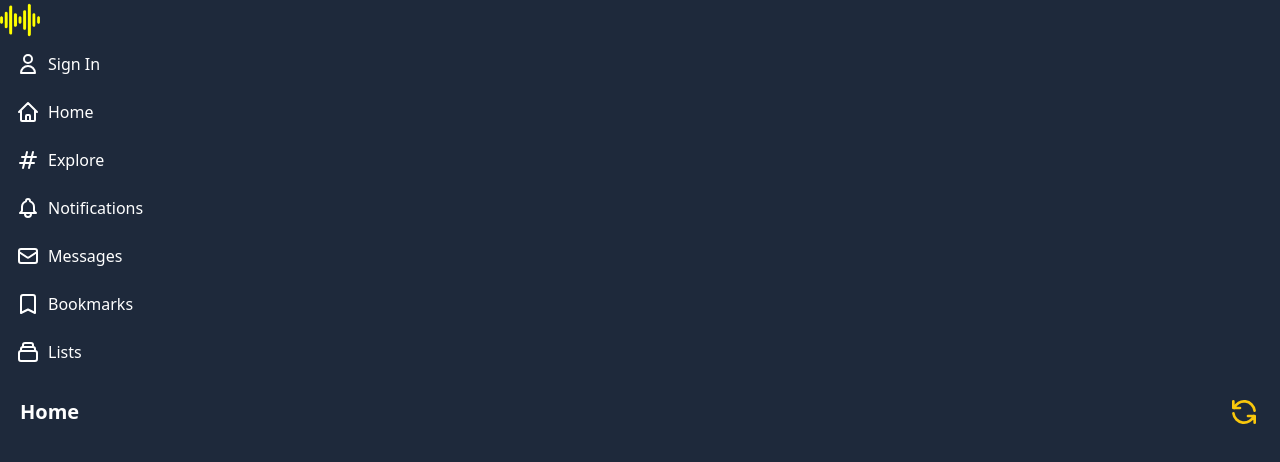
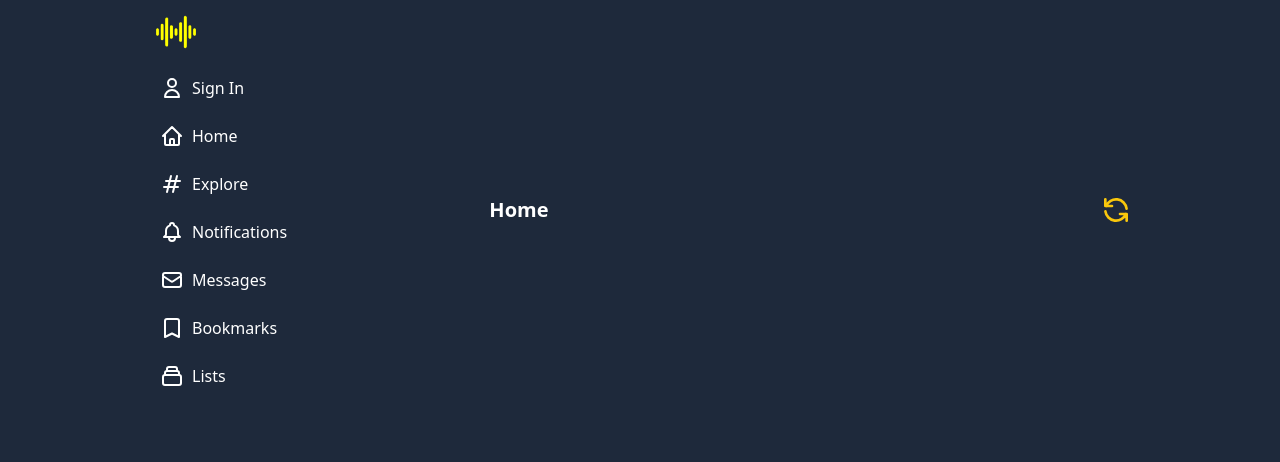
Before and after one commit to akshayg676/speakup, a Next.js app: page / in a window 1280 px wide. Shown: the top 462 px of the page. Built offline with nearby package versions, Linux system fonts and the light colour scheme.

Commit message:
skelton home page UI complete

```diff
--- a/components/Feed.tsx
+++ b/components/Feed.tsx
@@ -3,7 +3,7 @@ import React from "react";
 
 const Feed = () => {
   return (
-    <div className="flex items-center justify-between">
+    <div className="flex items-center justify-between col-span-6">
       <h1 className="p-5 pb-0 text-xl font-bold">Home</h1>
       <RefreshIcon className="h-8 w-8 mr-5 mt-5 cursor-pointer text-matteYellow transition-all duration-500 ease-out hover:rotate-180 active:scale-125" />
     </div>
--- a/components/Layout.tsx
+++ b/components/Layout.tsx
@@ -7,7 +7,7 @@ interface Props {
 
 const Layout = ({ children }: Props) => {
   return (
-    <div>
+    <div className="bg-slate-800 text-white min-h-screen">
       <Head>
         <title>Binary Bee</title>
         <link rel="icon" href="/favicon.ico" />
--- a/components/Sidebar.tsx
+++ b/components/Sidebar.tsx
@@ -13,8 +13,8 @@ import logo from "../public/logo1.png";
 import SidebarRow from "./SidebarRow";
 const Sidebar = () => {
   return (
-    <div className="flex flex-col">
-      <img className="h-10 w-10" src={logo.src} alt="" />
+    <div className="flex flex-col col-span-3 items-center px-4 md:items-start">
+      <img className="m-3 h-10 w-10" src={logo.src} alt="" />
       <SidebarRow Icon={UserIcon} title="Sign In" />
       <SidebarRow Icon={HomeIcon} title="Home" />
       <SidebarRow Icon={HashtagIcon} title="Explore" />
--- a/components/SidebarRow.tsx
+++ b/components/SidebarRow.tsx
@@ -9,7 +9,9 @@ const SidebarRow = ({ Icon, title }: Props) => {
   return (
     <div className=" group max-w-fit flex cursor-pointer rounded-full px-4 py-3 items-center space-x-2 transition-all duration-200 hover:bg-gray-600 ">
       <Icon className="h-6 w-6 " />
-      <p className="group-hover:text-matteYellow">{title}</p>
+      <p className="hidden group-hover:text-matteYellow md:inline-flex">
+        {title}
+      </p>
     </div>
   );
 };
--- /dev/null
+++ b/components/Widget.tsx
@@ -0,0 +1,7 @@
+import React from "react";
+
+const Widget = () => {
+  return <div>Widget</div>;
+};
+
+export default Widget;
--- a/components/index.tsx
+++ b/components/index.tsx
@@ -2,3 +2,4 @@ export { default as Layout } from "./Layout";
 export { default as Sidebar } from "./Sidebar";
 export { default as SidebarRow } from "./SidebarRow";
 export { default as Feed } from "./Feed";
+export { default as Widget } from "./Widget";
--- a/pages/index.tsx
+++ b/pages/index.tsx
@@ -4,12 +4,13 @@ import { Feed, Sidebar } from "../components";
 
 const Home: NextPage = () => {
   return (
-    <div className="bg-slate-800 text-white min-h-screen">
-      {/* Sidebar */}
-      <Sidebar />
-      {/* Feed */}
-      <Feed />
-      {/* Widgets */}
+    <div className="mx-auto max-h-screen overflow-hidden md:max-w-5xl ">
+      <main className="grid grid-cols-9">
+        {/* Sidebar */}
+        <Sidebar />
+        {/* Feed */}
+        <Feed />
+      </main>
     </div>
   );
 };
```
